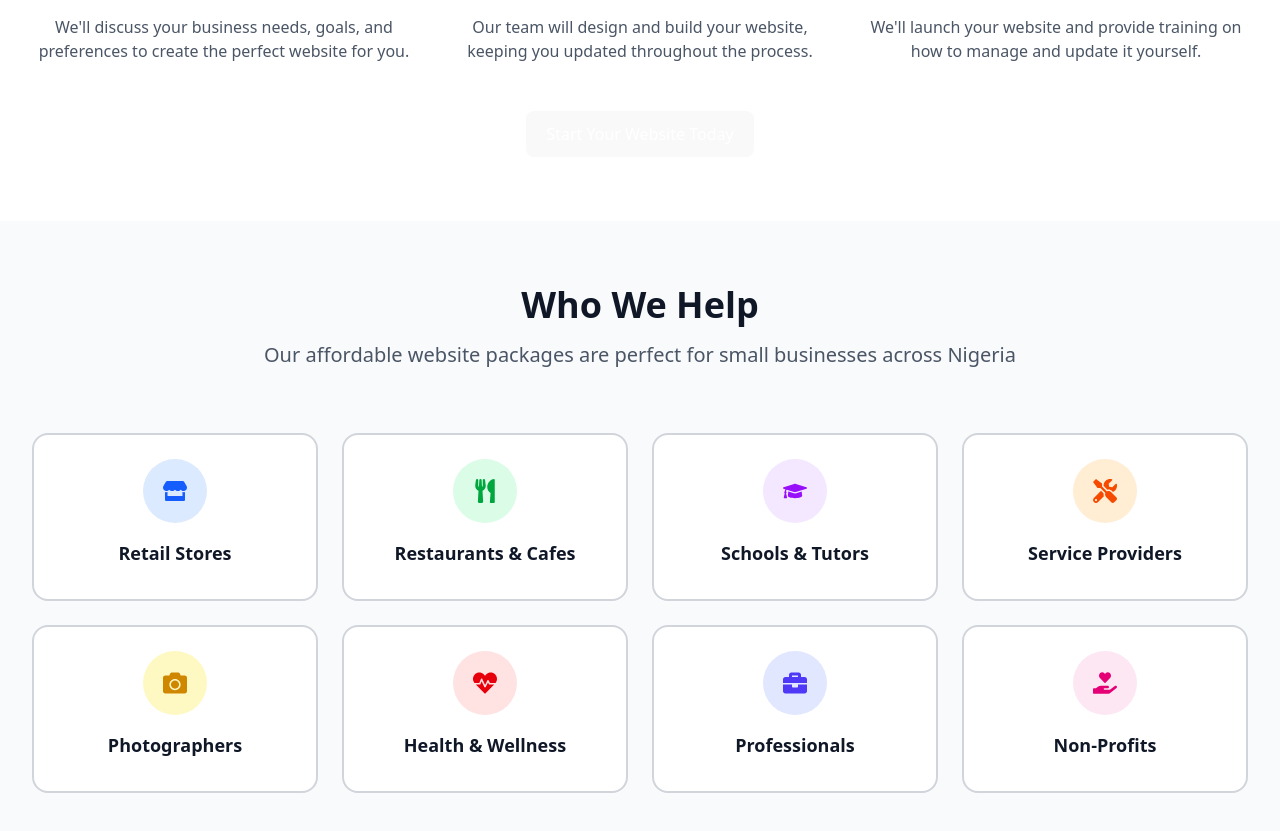
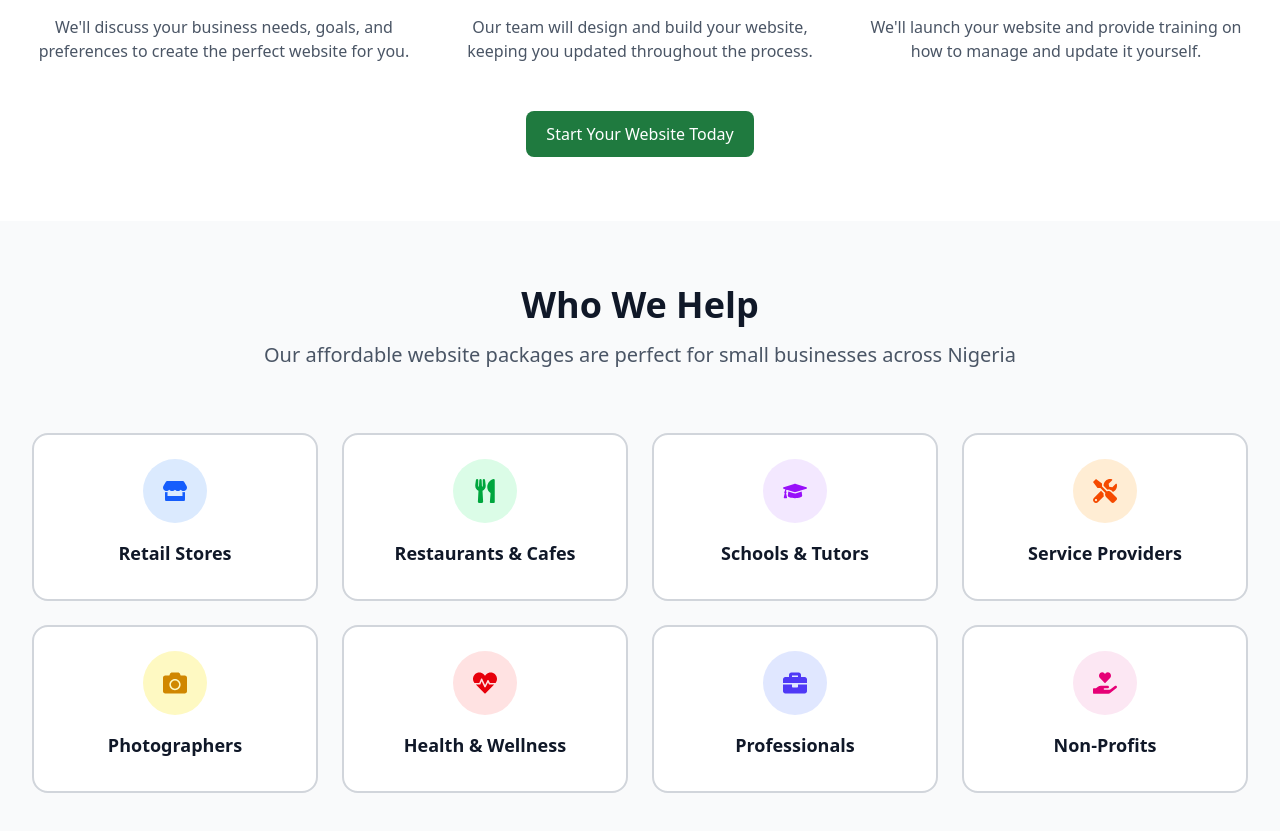
Before and after one commit to LottaCodr/Echoloft-Landing-Page, a React (Vite) app: page / in a window 1280 px wide. Shown: the part 3409-4240 px from the top of the page. Built offline with nearby package versions, Linux system fonts and the light colour scheme.

Commit message:
Enhance HowItWorks component to accept onOpenBooking prop for improved booking functionality and update button styling for better user interaction

```diff
--- a/src/App.jsx
+++ b/src/App.jsx
@@ -37,7 +37,7 @@ export default function App() {
       <Hero onOpenBooking={openBooking} />
       <WhatIsIncluded />
       <Benefits/>
-      <HowItWorks />
+      <HowItWorks onOpenBooking={openBooking} />
       <WhoWeHelp />
       <FAQ />
       <CTA onOpenBooking={openBooking} onOpenContact={openContact} />
--- a/src/components/HowItWorks.tsx
+++ b/src/components/HowItWorks.tsx
@@ -22,7 +22,11 @@ const itemVariants = {
   }
 }
 
-export default function HowItWorks() {
+type HowItWorksProps = {
+  onOpenBooking?: () => void
+}
+
+export default function HowItWorks({ onOpenBooking }: HowItWorksProps) {
   return (
     <section id="process" className="py-16 bg-white">
       <div className="max-w-7xl mx-auto px-4 sm:px-6 lg:px-8">
@@ -106,7 +110,16 @@ export default function HowItWorks() {
           viewport={{ once: true, margin: "-50px" }}
           transition={{ duration: 0.6, delay: 0.3 }}
         >
-          <button className="bg-blue-600 hover:bg-blue-700 text-white px-8 py-4 rounded-full text-lg font-semibold transition duration-300">
+          <button
+            className="text-white px-8 py-4 rounded-full text-lg font-semibold transition duration-300"
+            style={{
+              backgroundColor: "var(--color-primary)",
+              transition: "background-color var(--duration-normal)",
+            }}
+            onMouseOver={e => e.currentTarget.style.backgroundColor = "var(--color-primary-dark)"}
+            onMouseOut={e => e.currentTarget.style.backgroundColor = "var(--color-primary)"}
+            onClick={() => onOpenBooking?.()}
+          >
             Start Your Website Today
           </button>
         </motion.div>
```
